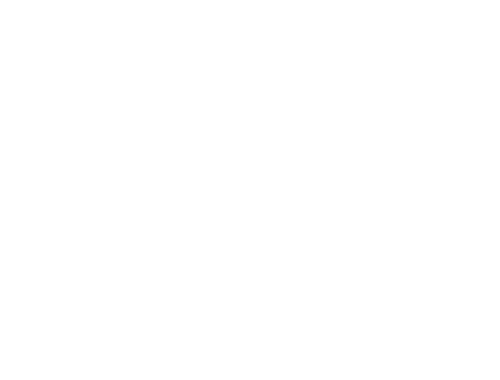
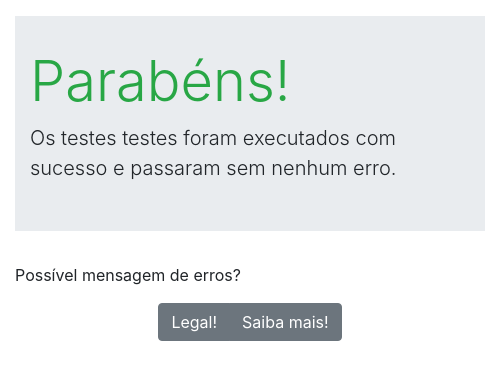
Before and after one commit to EleGame/notification, an Electron app: page index.html in a window 500 px wide. Drawn offline with nearby package versions, Linux system fonts and the light colour scheme.

Commit message:
layout bootstrap

```diff
--- a/index.html
+++ b/index.html
@@ -1,19 +1,43 @@
 <link rel="stylesheet" href="https://cdn.jsdelivr.net/npm/bootstrap@4.5.3/dist/css/bootstrap.min.css" integrity="sha384-TX8t27EcRE3e/ihU7zmQxVncDAy5uIKz4rEkgIXeMed4M0jlfIDPvg6uqKI2xXr2" crossorigin="anonymous">
 
-<script src="./contents/jquery-3.5.1.min.js"></script>
-
-<script src="https://code.jquery.com/jquery-3.5.1.slim.min.js" integrity="sha384-DfXdz2htPH0lsSSs5nCTpuj/zy4C+OGpamoFVy38MVBnE+IbbVYUew+OrCXaRkfj" crossorigin="anonymous"></script>
-<script src="https://cdn.jsdelivr.net/npm/bootstrap@4.5.3/dist/js/bootstrap.bundle.min.js" integrity="sha384-ho+j7jyWK8fNQe+A12Hb8AhRq26LrZ/JpcUGGOn+Y7RsweNrtN/tE3MoK7ZeZDyx" crossorigin="anonymous"></script>
+    <script src="https://cdn.jsdelivr.net/npm/bootstrap@4.5.3/dist/js/bootstrap.bundle.min.js" integrity="sha384-ho+j7jyWK8fNQe+A12Hb8AhRq26LrZ/JpcUGGOn+Y7RsweNrtN/tE3MoK7ZeZDyx" crossorigin="anonymous">
+    </script>
 
 <html>
 <head>
     <meta charset="UTF-8">
-    <title>Elementos de Sistemas</title>
-    <meta http-equiv="Content-Security-Policy" content="script-src 'self' 'unsafe-inline';" />
+        <title>Elementos de Sistemas
+        </title>
+    <link rel="stylesheet" href="index.css">
 </head>
 <body>
 
+<div class="container-fluid mt-3">
+    <div class="jumbotron jumbotron-fluid ">
+        <div class="container">
+            <h1 class="display-4 text-success">Parabéns!
+            </h1>
+            <p class="lead">Os testes testes foram executados com sucesso e passaram sem nenhum erro.
+            </p>
+        </div>
+    </div>
+</div>
 
-    <script src="app.js"></script>
+<div class="container-fluid">
+
+<p> Possível mensagem de erros? </p>
+
+</div>
+
+<div class="text-center">
+<div class="btn-group" role="group" aria-label="Basic example">
+  <button type="button" class="btn btn-secondary">Legal!</button>
+  <button type="button" class="btn btn-secondary">Saiba mais!</button>
+</div>
+</div>
+
+<script src="index.js">
+</script>
+
 </body>
 </html>
--- a/main.js
+++ b/main.js
@@ -9,7 +9,7 @@ process.env['ELECTRON_DISABLE_SECURITY_WARNINGS'] = 'true';
 
 function createWindow () {
   const win = new BrowserWindow({
-    width: 800,
+    width: 500,
     height: 600,
     webPreferences: {
       nodeIntegration: true
@@ -46,7 +46,7 @@ function createWindow () {
   })
 
   win.loadFile('index.html')
-  win.webContents.openDevTools()
+  //win.webContents.openDevTools()
 }
 
 app.whenReady().then(createWindow)
```
Also changed, not shown: index.js (renamed from app.js).
